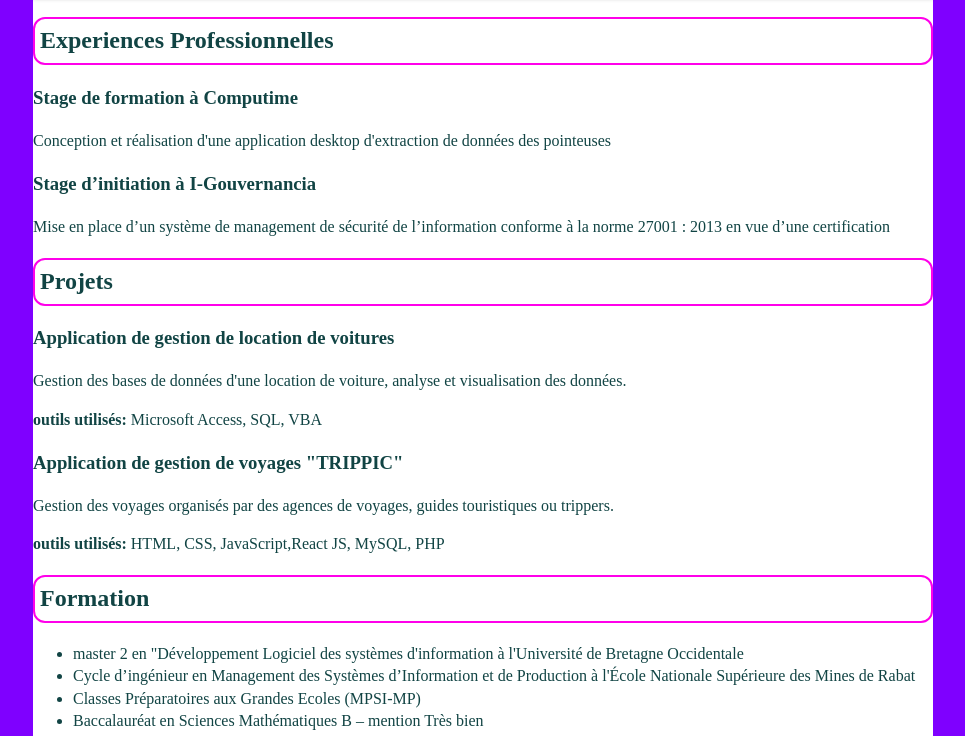
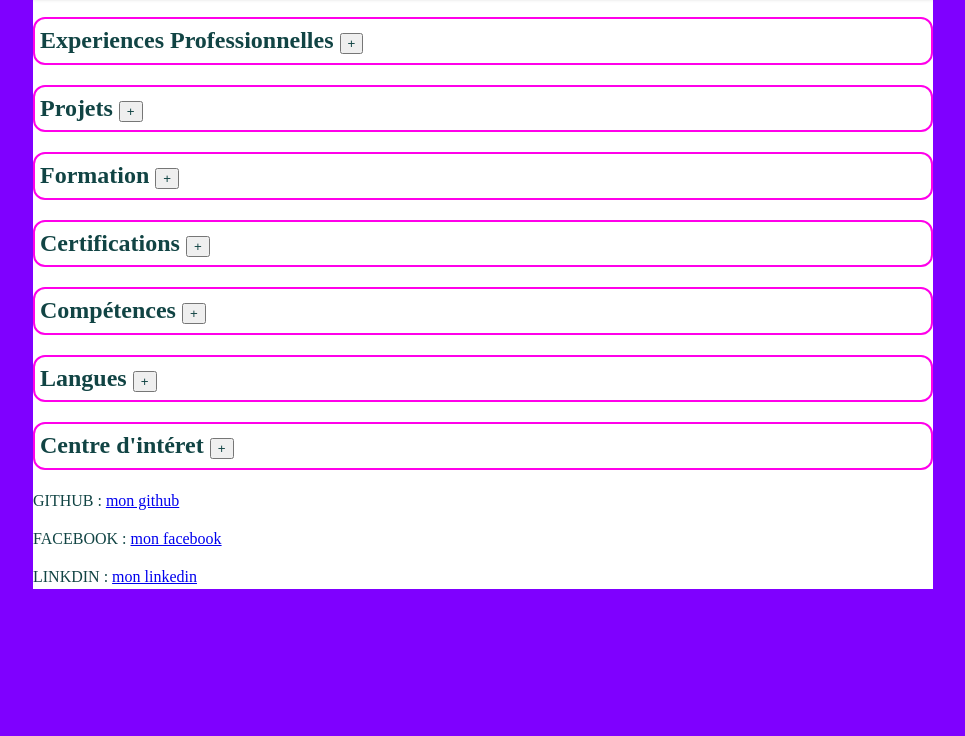
Before and after one commit to blauernyx/MONCV, a plain HTML site: page index.html in a window 1280 px wide. Shown: the part 268-1004 px from the top of the page, without its empty margins (157-1122 px from the left). After the commit the page ends 873 px from the top, so only its background shows below. Drawn offline with Linux system fonts and the light colour scheme; a web font is replaced by a local one.

Commit message:
js details

```diff
--- a/index.html
+++ b/index.html
@@ -39,8 +39,8 @@
             </header>
 
 
-            <section>
-                <h2 class="round">Experiences Professionnelles</h2>
+            <h2 class="round">Experiences Professionnelles <button onclick="detailsexppro()">+</button></h2>
+            <section id="exppro" style="display:none;">
                 <article>
                     <h3>Stage de formation à Computime</h3>
                     <p>Conception et réalisation d'une application desktop d'extraction de données des pointeuses</p>
@@ -50,8 +50,20 @@
                     <p>Mise en place d’un système de management de sécurité de l’information conforme à la norme 27001 : 2013 en vue d’une certification</p>
                 </article>
             </section>
-            <section>
-                <h2 class="round">Projets</h2>
+            <script>
+                function detailsexppro() {
+                    var div = document.getElementById("exppro");
+                    if (div.style.display === "none") {
+                    div.style.display = "block";
+                    }
+                    else {
+                    div.style.display = "none";
+                    }
+                }
+            </script>
+
+            <h2 class="round">Projets <button onclick="detailsprojet()">+</button></h2>
+            <section id="projet" style="display:none;">
                 <article>
                     <h3>Application de gestion de location de voitures</h3>
                     <p>Gestion des bases de données d'une location de voiture, analyse et visualisation des données.</p>
@@ -63,8 +75,20 @@
                     <p><strong>outils utilisés: </strong>HTML, CSS, JavaScript,React JS, MySQL, PHP</p>
                 </article>
             </section>
-            <section>
-                <h2 class="round">Formation</h2>
+            <script>
+                function detailsprojet() {
+                    var div = document.getElementById("projet");
+                    if (div.style.display === "none") {
+                    div.style.display = "block";
+                    }
+                    else {
+                    div.style.display = "none";
+                    }
+                }
+            </script>
+            <h2 class="round">Formation <button onclick="detailsform()">+</button></h2>
+            <section id="form" style="display:none;">
+
                 <ul>
                     <li>master 2 en "Développement Logiciel des systèmes d'information à l'Université de Bretagne Occidentale</li>
                     <li>Cycle d’ingénieur en Management des Systèmes d’Information et de Production à l'École Nationale Supérieure des Mines de Rabat</li>
@@ -72,12 +96,36 @@
                     <li>Baccalauréat en Sciences Mathématiques B – mention Très bien</li>
                 </ul>
             </section>
-            <section>
-                <h2 class="round">Certifications</h2>
+            <script>
+                function detailsform() {
+                    var div = document.getElementById("form");
+                    if (div.style.display === "none") {
+                    div.style.display = "block";
+                    }
+                    else {
+                    div.style.display = "none";
+                    }
+                }
+            </script>
+            <h2 class="round">Certifications <button onclick="detailscertif()">+</button></h2>
+            <section id="certifications" style="display:none;">
+
                 <p>Hult Prize Level 1 Pitch Course</p>
             </section>
-            <section>
-                <h2 class="round">Compétences</h2>
+            <script>
+                function detailscertif() {
+                    var div = document.getElementById("certifications");
+                    if (div.style.display === "none") {
+                    div.style.display = "block";
+                    }
+                    else {
+                    div.style.display = "none";
+                    }
+                }
+            </script>
+            <h2 class="round">Compétences <button onclick="detailscompetences()">+</button></h2>
+            <section id="competences" style="display:none;">
+
                 <dl>
                     <dt><strong>Langages de programmation/script: </strong></dt>
                     <dd>Python, C/C++, JAVA, VB.net, Script Shell</dd>
@@ -91,20 +139,55 @@
                     <dd>Recherche Opérationnelle</dd>
                   </dl>
             </section>
-            <section>
-                <h2 class="round">Langues</h2>
+            <script>
+                function detailscompetences() {
+                    var div = document.getElementById("competences");
+                    if (div.style.display === "none") {
+                    div.style.display = "block";
+                    }
+                    else {
+                    div.style.display = "none";
+                    }
+                }
+            </script>
+            <h2 class="round">Langues <button onclick="detailslangues()">+</button></h2>
+            <section id="langues" style="display:none;">
+
                     <div><strong>Arabe: </strong>Langue natale</div>
                     <div><strong>Français: </strong>Niveau C1</div>
                     <div><strong>Anglais: </strong>Séjour linguistique en Angletaire</div>
             </section>
-            <section>
-                <h2 class="round">Centre d'intéret</h2>
+            <script>
+                function detailslangues() {
+                    var div = document.getElementById("langues");
+                    if (div.style.display === "none") {
+                    div.style.display = "block";
+                    }
+                    else {
+                    div.style.display = "none";
+                    }
+                }
+            </script>
+            <h2 class="round">Centre d'intéret <button onclick="detailsinteret()">+</button></h2>
+            <section id="interet" style="display:none;">
+
                 <ul>
                     <li>Voyage</li>
                     <li>Music</li>
                     <li>Lecture</li>
                 </ul>
             </section>
+            <script>
+                function detailsinteret() {
+                    var div = document.getElementById("interet");
+                    if (div.style.display === "none") {
+                    div.style.display = "block";
+                    }
+                    else {
+                    div.style.display = "none";
+                    }
+                }
+            </script>
             <footer>
                 <p> GITHUB :
                     <a href="https://github.com/blauernyx">mon github</a>
```
